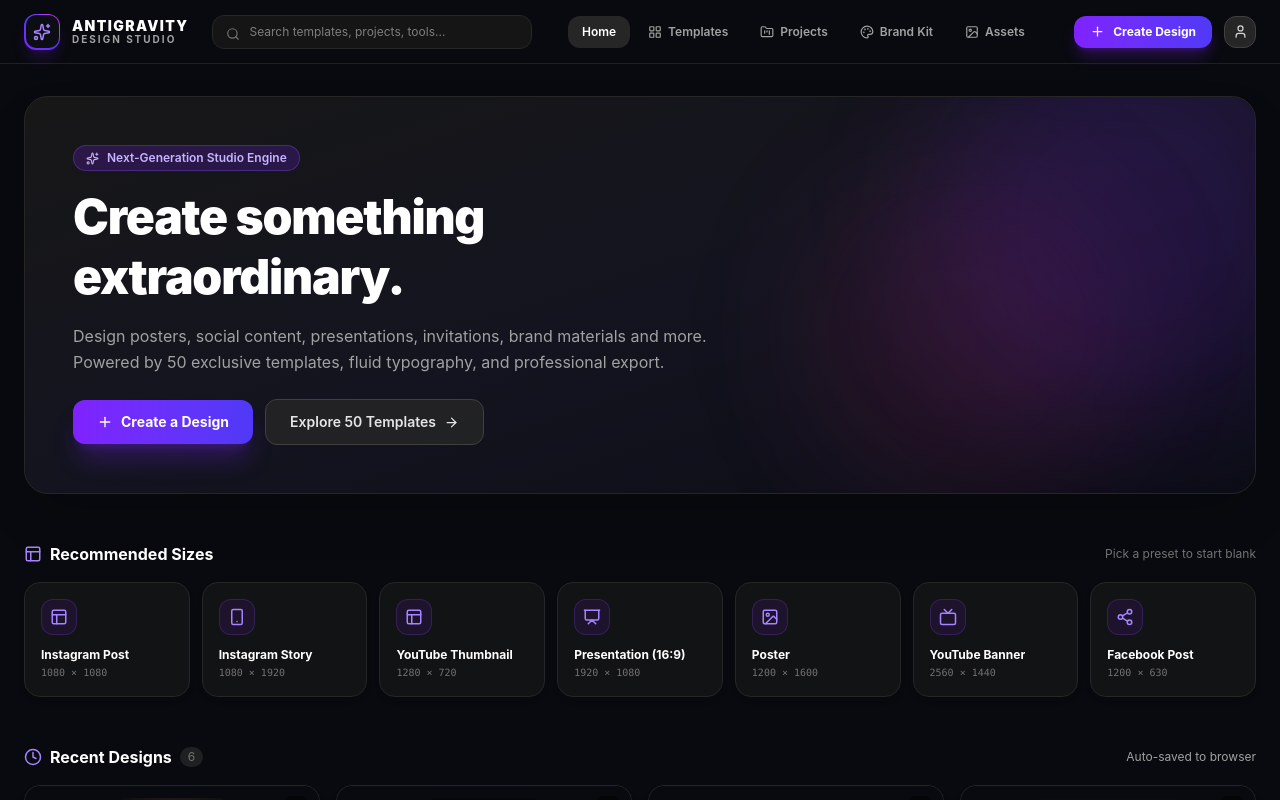
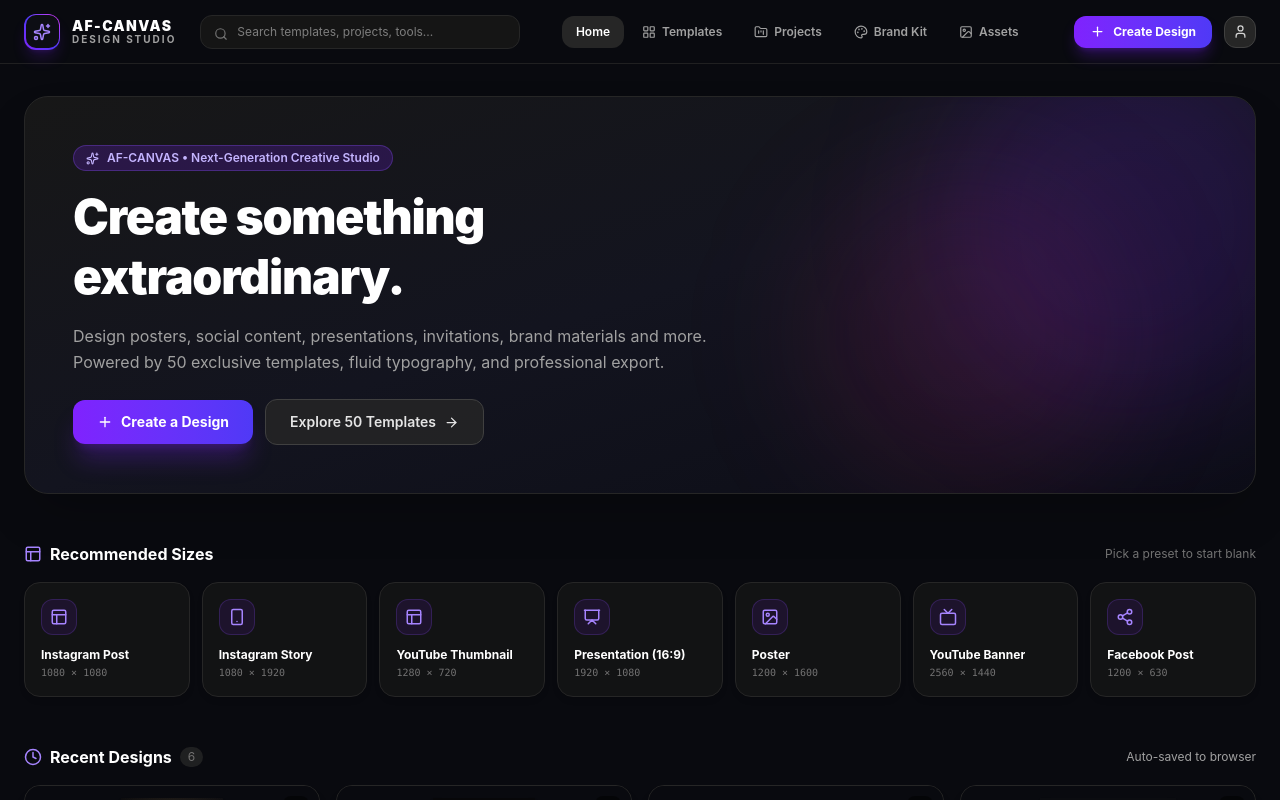
Before and after one commit to forhadalpha08-ui/antigravity-design-studio, a React (Vite) app: page / in a window 1280 px wide. Built offline with nearby package versions, Linux system fonts and the light colour scheme; a web font is replaced by a local one.

Commit message:
chore: rename application to AF-CANVAS across desktop, mobile, metadata, and docs

```diff
--- a/package.json
+++ b/package.json
@@ -1,5 +1,5 @@
 {
-  "name": "canvas",
+  "name": "af-canvas",
   "private": true,
   "version": "0.0.0",
   "type": "module",
--- a/src/components/dashboard/HomeDashboard.tsx
+++ b/src/components/dashboard/HomeDashboard.tsx
@@ -58,7 +58,7 @@ export const HomeDashboard: React.FC<HomeDashboardProps> = ({
         <div className="relative z-10 max-w-2xl space-y-4">
           <div className="inline-flex items-center gap-2 px-3 py-1 rounded-full bg-violet-600/20 border border-violet-500/30 text-violet-300 text-xs font-semibold">
             <Sparkles size={13} />
-            <span>Next-Generation Studio Engine</span>
+            <span>AF-CANVAS • Next-Generation Creative Studio</span>
           </div>
 
           <h1 className="text-3xl sm:text-5xl font-black text-white tracking-tight leading-tight">
--- a/src/components/header/StudioHeader.tsx
+++ b/src/components/header/StudioHeader.tsx
@@ -33,7 +33,7 @@ export const StudioHeader: React.FC<StudioHeaderProps> = ({
           </div>
           <div>
             <span className="text-sm font-black tracking-widest text-white uppercase block">
-              ANTIGRAVITY
+              AF-CANVAS
             </span>
             <span className="text-[10px] font-bold tracking-[0.2em] text-neutral-400 block -mt-1">
               DESIGN STUDIO
--- a/src/editor/EditorHeader.tsx
+++ b/src/editor/EditorHeader.tsx
@@ -64,8 +64,8 @@ export const EditorHeader: React.FC<EditorHeaderProps> = ({
 
         <div className="h-5 w-[1px] bg-neutral-800" />
 
-        {/* Antigravity Logo mark */}
-        <div className="flex items-center gap-2">
+        {/* AF-CANVAS Logo mark */}
+        <div className="flex items-center gap-2" title="AF-CANVAS Studio">
           <div className="w-7 h-7 rounded-lg bg-gradient-to-tr from-violet-600 to-indigo-500 flex items-center justify-center shadow-md shadow-violet-600/30">
             <Sparkles size={15} className="text-white" />
           </div>
--- a/src/mobile/MobileDashboard.tsx
+++ b/src/mobile/MobileDashboard.tsx
@@ -122,7 +122,7 @@ export const MobileDashboard: React.FC<MobileDashboardProps> = ({
           </div>
           <div>
             <span className="text-xs font-black tracking-widest text-white block uppercase">
-              ANTIGRAVITY
+              AF-CANVAS
             </span>
             <span className="text-[8px] font-bold text-neutral-400 block -mt-1 tracking-wider">
               DESIGN STUDIO
```
Also changed, not shown: index.html (+1 -1 lines), 1 other file (tests, documents, lock files or other folders).
